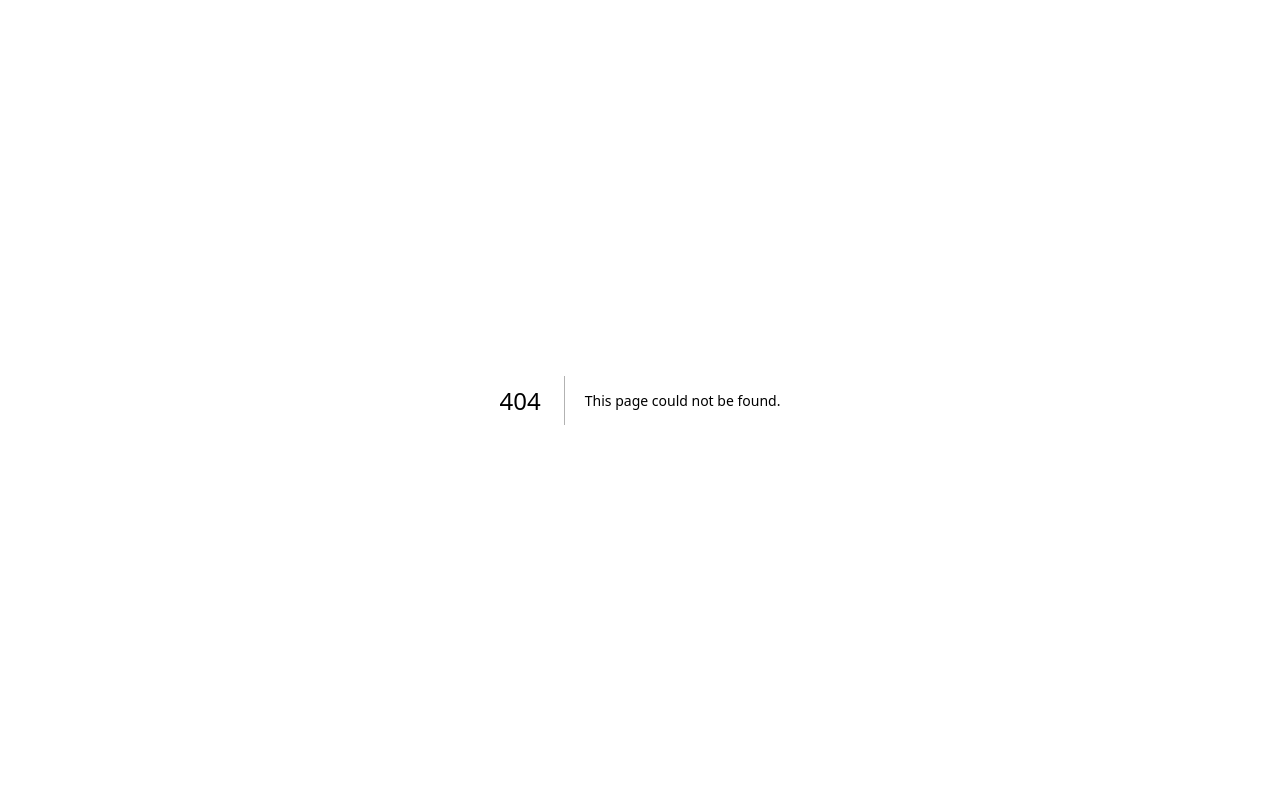
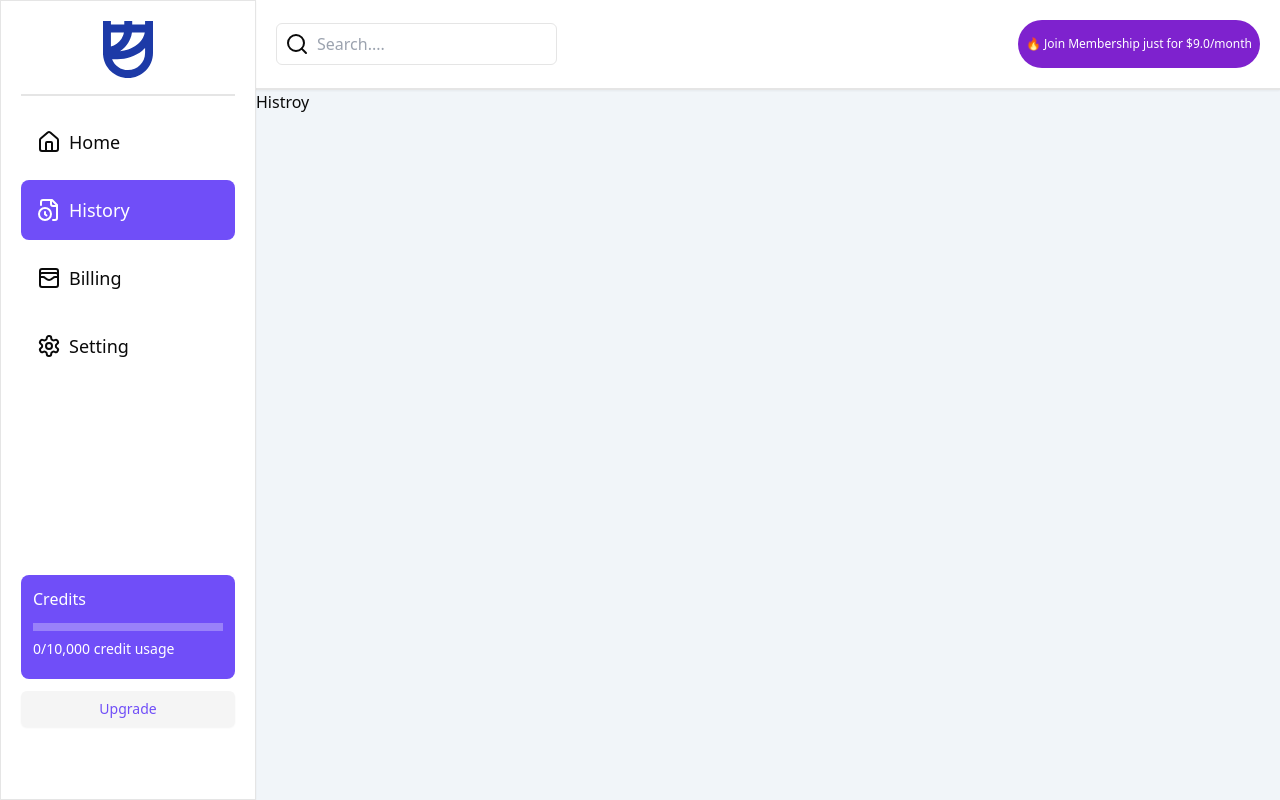
Before and after one commit to farihapromi/AI-content-generator, a Next.js app: page /dashboard/history in a window 1280 px wide. Before the commit this address had no page. Built offline with nearby package versions, Linux system fonts and the light colour scheme; no server answers.

Commit message:
Add function for totaluseage

```diff
--- a/app/dashboard/_components/UsageTrack.tsx
+++ b/app/dashboard/_components/UsageTrack.tsx
@@ -1,19 +1,59 @@
-import React from 'react';
+'use client';
+import { Button } from '@/components/ui/button';
+import { db } from '@/utils/db';
+import { AIOutput } from '@/utils/schema';
+import { useUser } from '@clerk/nextjs';
+import { eq } from 'drizzle-orm';
+
+import React, { useEffect, useState } from 'react';
+import { HISTORY } from '../history/page';
 
 const UsageTrack = () => {
+  //get user information
+  const { user } = useUser();
+  const [totalUsage, setTotalUsage] = useState<number>(0);
+
+  //count words
+  useEffect(() => {
+    user && getData();
+  }, [user]);
+  const getData = async () => {
+    {
+      /* @ts-ignore */
+    }
+    const result: HISTORY[] = await db
+      .select()
+      .from(AIOutput)
+      .where(eq(AIOutput.createdBy, user?.primaryEmailAddres?.emailAddress));
+    getTotalUsage(result);
+  };
+
+  const getTotalUsage = (result: HISTORY[]) => {
+    let total: number = 0;
+    result.forEach((element) => {
+      total = total + Number(element.aiResponse?.length);
+    });
+    setTotalUsage(total);
+    console.log(total);
+  };
+
   return (
     <div className='m-5'>
       <div className='bg-primary text-white  p-3 rounded-lg'>
-        <h2>Credits</h2>
+        <h2 className='font-medium'>Credits</h2>
         <div className='h-2 bg-[#9981f9] w-full roundd-full mt-3'>
           <div
             className='h-2 bg-white rounded-full'
             style={{
-              width: '35%',
+              width: totalUsage / 10000 / 100,
             }}
           ></div>
         </div>
+        <h2 className='text-sm my-2'>{totalUsage}/10,000 credit usage</h2>
       </div>
+      <Button variant={'secondary'} className='w-full my-3 text-primary'>
+        Upgrade
+      </Button>
     </div>
   );
 };
--- /dev/null
+++ b/app/dashboard/history/page.tsx
@@ -0,0 +1,15 @@
+import React from 'react';
+export interface HISTORY {
+  id: number;
+  formData: string;
+  aiResponse: string;
+  templateSlug: string;
+  createdBy: string;
+  createdAt: string;
+}
+
+const page = () => {
+  return <div>Histroy</div>;
+};
+
+export default page;
```
